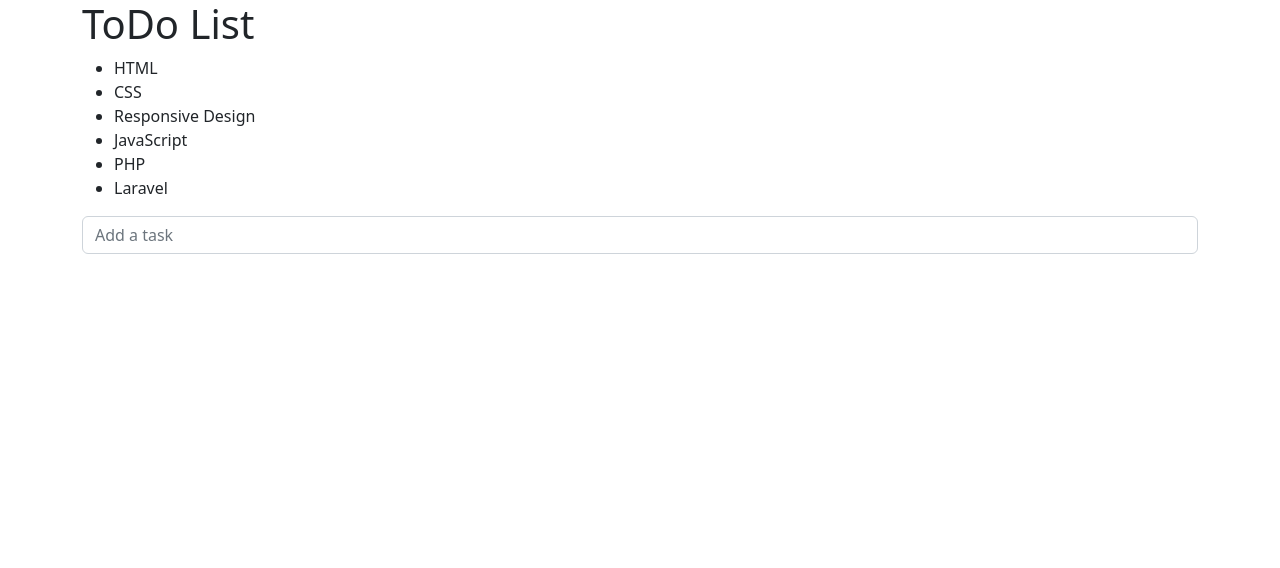
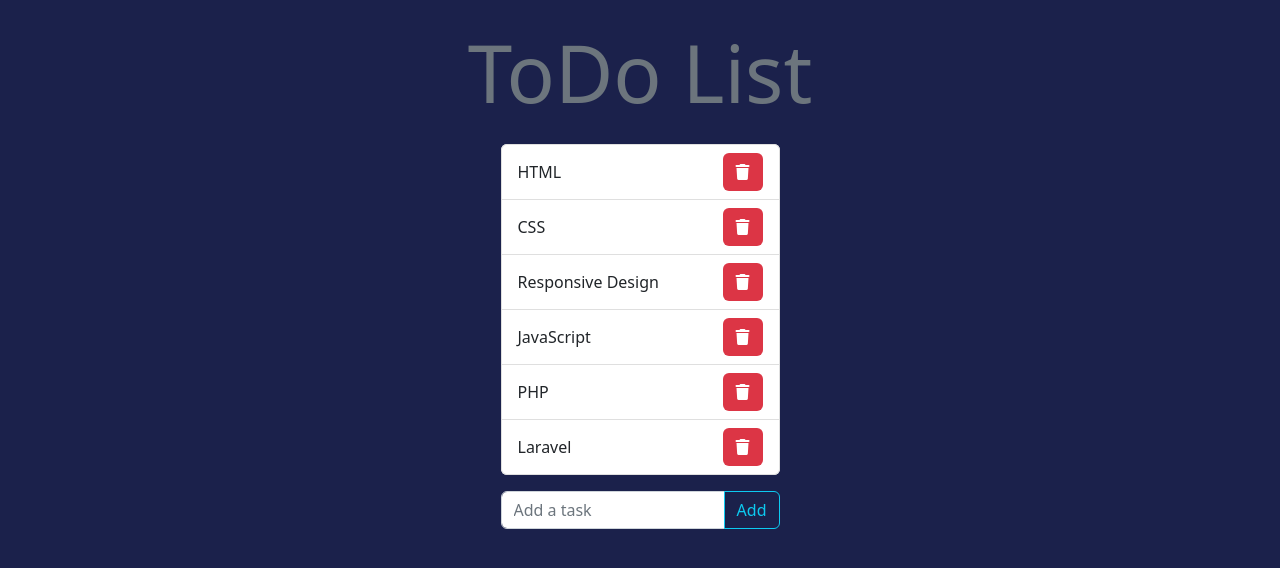
Before and after one commit to MatteoTarabella04/php-todo-list-json, a PHP site: page / in a window 1280 px wide. Shown: the top 568 px of the page. Run offline with PHP 8.4, Linux system fonts and the light colour scheme; some libraries are stand-ins or nearby versions.

Commit message:
add some style

```diff
--- a/index.php
+++ b/index.php
@@ -11,6 +11,8 @@
    <link rel='stylesheet' href='https://cdnjs.cloudflare.com/ajax/libs/font-awesome/6.3.0/css/all.min.css'
       integrity='sha512-SzlrxWUlpfuzQ+pcUCosxcglQRNAq/DZjVsC0lE40xsADsfeQoEypE+enwcOiGjk/bSuGGKHEyjSoQ1zVisanQ=='
       crossorigin='anonymous' referrerpolicy='no-referrer' />
+   <!-- mystyle -->
+   <link rel="stylesheet" href="style.css">
    <title>ToDo List</title>
 </head>
 
@@ -19,14 +21,22 @@
 
 
       <div class="container">
-         <h1>ToDo List</h1>
+         <h1 class="text-white text-muted text-center">ToDo List</h1>
 
-         <ul>
-            <li v-for="task in tasks">
-               {{task}}
-            </li>
-         </ul>
-         <input class="form-control" type="text" placeholder="Add a task" v-model="new_task" @keyup.enter="addTask">
+         <div class="card border-0 w-25 m-auto">
+            <div class="my_list">
+               <ul class="list-group">
+                  <li class="list-group-item d-flex justify-content-between align-items-center" v-for="task in tasks">
+                     {{task}}
+                     <button class="btn bg-danger"><i class="fa fa-trash text-white" aria-hidden="true"></i></button>
+                  </li>
+               </ul>
+            </div>
+         </div>
+         <div class="input-group w-25 m-auto mt-3">
+            <input class="form-control" type="text" placeholder="Add a task" v-model="new_task" @keyup.enter="addTask">
+            <button class="btn btn-outline-info" type="button" @click="addTask">Add</button>
+         </div>
       </div>
 
 
--- /dev/null
+++ b/style.css
@@ -0,0 +1,14 @@
+body {
+   background-color: #1b214b;
+}
+
+h1 {
+   font-size: 5rem;
+   margin: 1.5rem 0;
+}
+
+ul li:hover {
+   background-color: #c5aae9;
+   cursor: pointer;
+
+}
```
